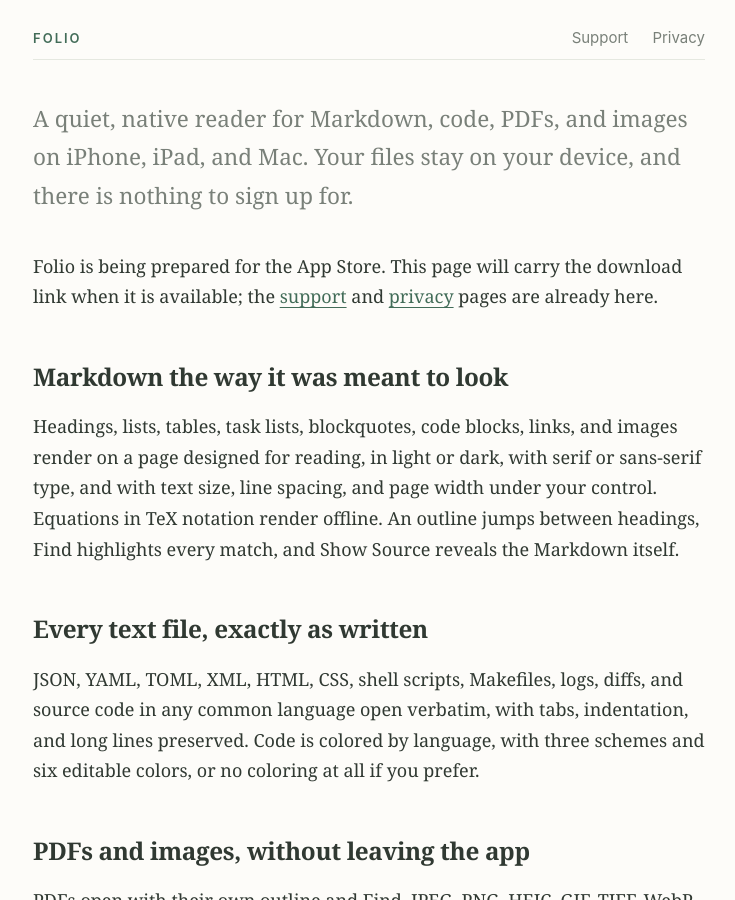
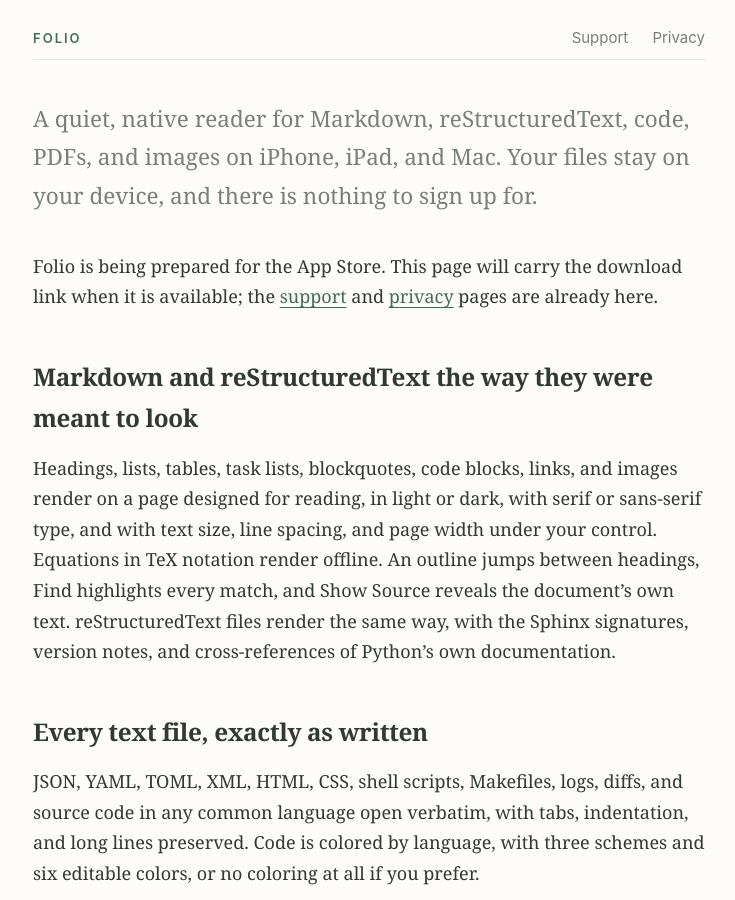
Before and after one commit to BlueTaoLLC/FolioApp, a Jekyll site: the page built from index.md, in a window 1280 px wide and 900 px high. Shown: the whole window, without its empty margins (271-1006 px from the left). Built offline with Jekyll 4.4.1, drawn with Linux system fonts in a browser that asks for light colours.

Commit message:
Name reStructuredText and mirror the support page
Co-Authored-By: Claude Fable 5.1 <noreply@anthropic.com>

```diff
--- a/index.md
+++ b/index.md
@@ -2,13 +2,13 @@
 title: Folio
 permalink: /
 ---
-<p class="lede">A quiet, native reader for Markdown, code, PDFs, and images on iPhone, iPad, and Mac. Your files stay on your device, and there is nothing to sign up for.</p>
+<p class="lede">A quiet, native reader for Markdown, reStructuredText, code, PDFs, and images on iPhone, iPad, and Mac. Your files stay on your device, and there is nothing to sign up for.</p>
 
 Folio is being prepared for the App Store. This page will carry the download link when it is available; the [support](support/) and [privacy](privacy/) pages are already here.
 
-## Markdown the way it was meant to look
+## Markdown and reStructuredText the way they were meant to look
 
-Headings, lists, tables, task lists, blockquotes, code blocks, links, and images render on a page designed for reading, in light or dark, with serif or sans-serif type, and with text size, line spacing, and page width under your control. Equations in TeX notation render offline. An outline jumps between headings, Find highlights every match, and Show Source reveals the Markdown itself.
+Headings, lists, tables, task lists, blockquotes, code blocks, links, and images render on a page designed for reading, in light or dark, with serif or sans-serif type, and with text size, line spacing, and page width under your control. Equations in TeX notation render offline. An outline jumps between headings, Find highlights every match, and Show Source reveals the document's own text. reStructuredText files render the same way, with the Sphinx signatures, version notes, and cross-references of Python's own documentation.
 
 ## Every text file, exactly as written
 
```
Also changed, not shown: support.md (+3 -3 lines), README.md.
